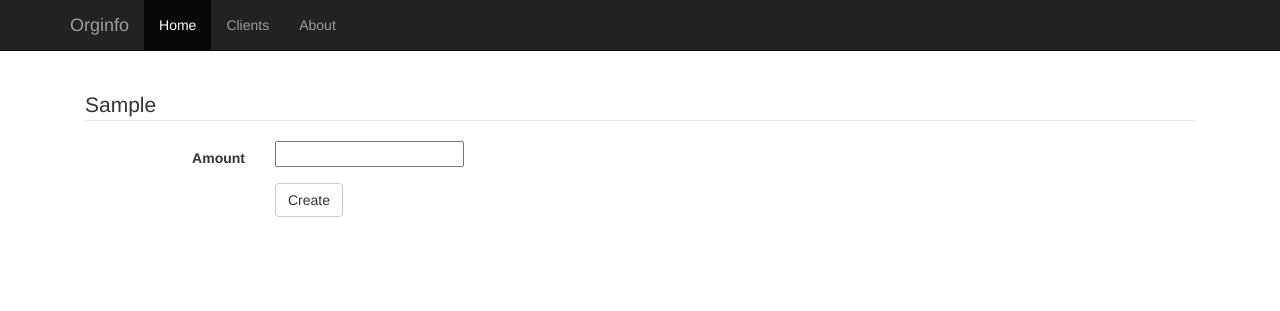
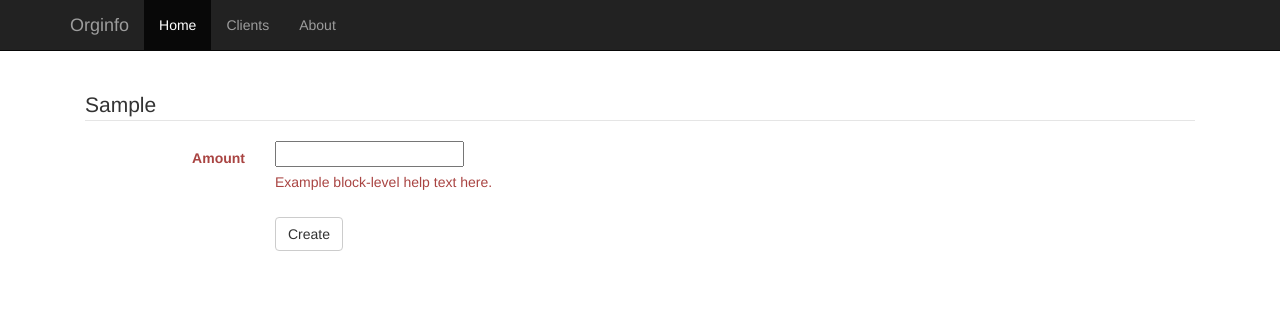
Before and after one commit to orginfo/orginfo, a Django app: page /clients/1/payments/take/ in a window 1280 px wide. Shown: the top 311 px of the page. Run offline with Django 3.2, Linux system fonts and the light colour scheme; a user stored in the database is signed in; tables that the repository leaves empty hold one stand-in row (values such as "Sample post"); some libraries are stand-ins or nearby versions.

Commit message:
Found error display way.

```diff
--- a/accounting/templates/accounting/take_payment.html
+++ b/accounting/templates/accounting/take_payment.html
@@ -5,10 +5,11 @@
 <fieldset>
 <legend>{{ client.lfm }}</legend>
   {% for field in form %}
-  <div class="form-group">
+  <div class="form-group has-error">
     <label for="{{ field.id_for_label }}" class="col-sm-2 control-label">{{ field.label }}</label>
     <div class="col-sm-10">
       {{ field }}
+      <p class="help-block">Example block-level help text here.</p>
     </div>
   </div>
   {% endfor %}
```
